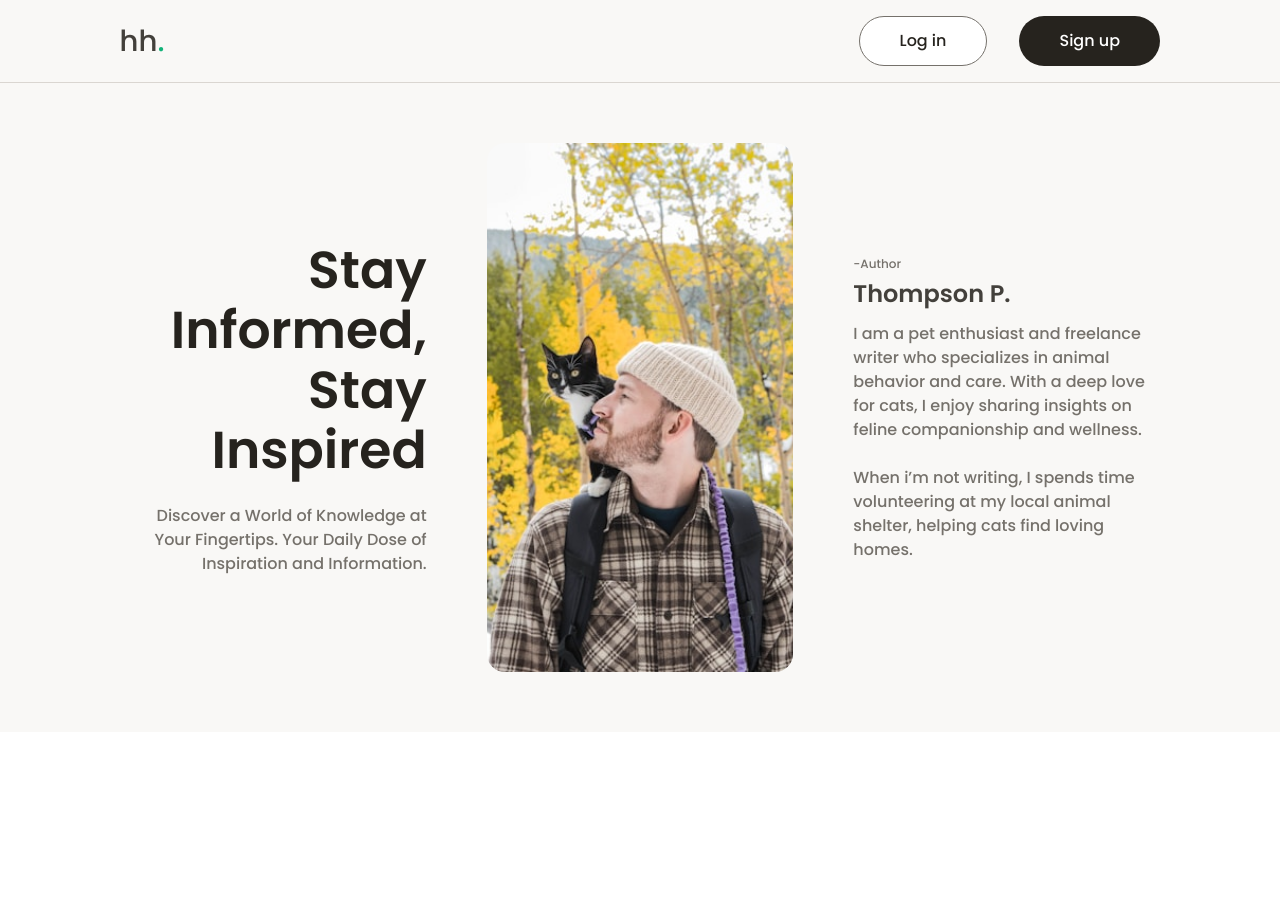
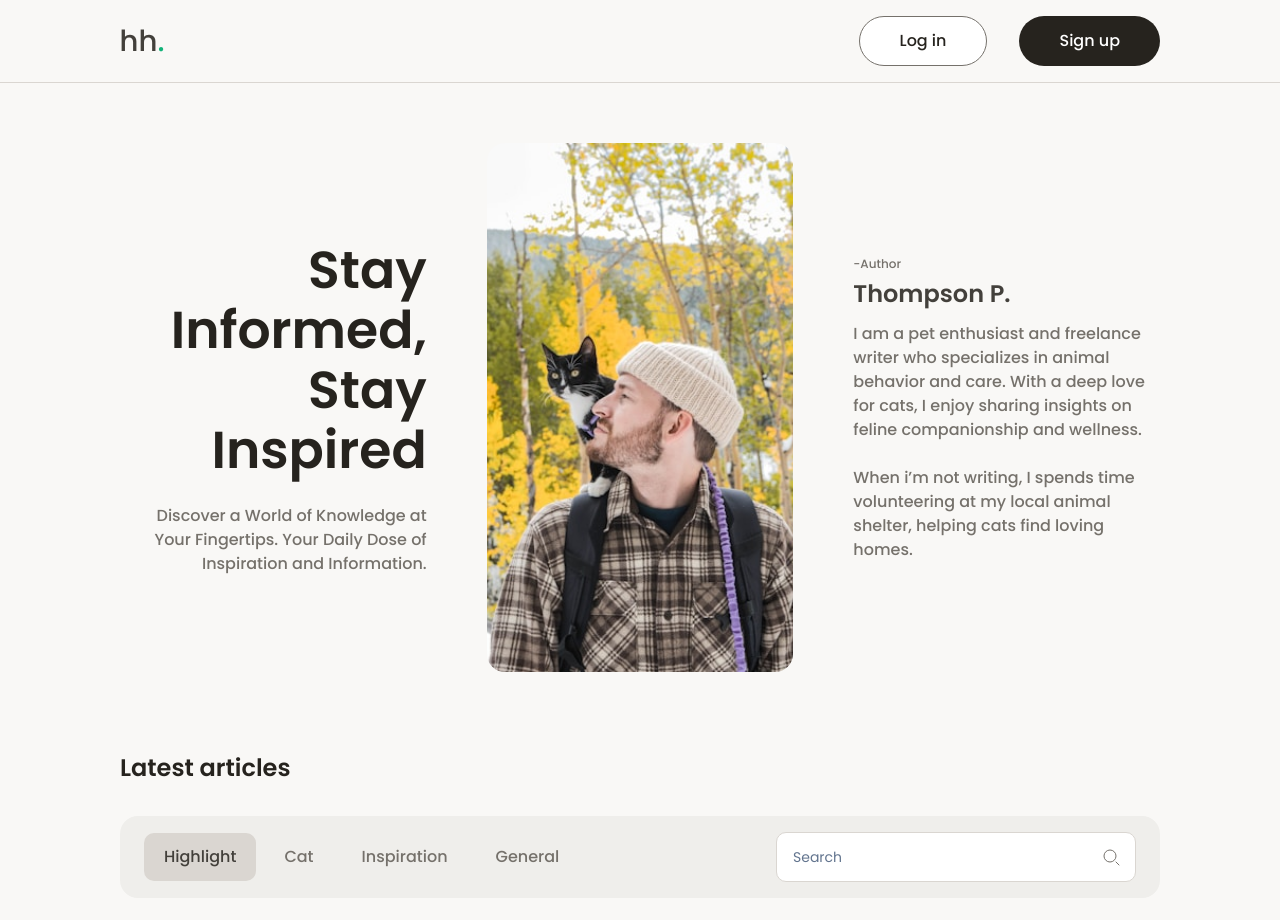
Before and after one commit to bosstnk/Route-Boss-Blog, a React (Vite) app: page / in a window 1280 px wide. Shown: the top 920 px of the page. Before the commit the page ends 800 px from the top, so only its background shows below. Built offline with nearby package versions, Linux system fonts and the light colour scheme; a web font is replaced by a local one.

Commit message:
feat: implement ArticleSection component and integrate it into LandingPage

```diff
--- /dev/null
+++ b/src/components/ArticleSection.jsx
@@ -0,0 +1,51 @@
+import { Input } from "@/components/ui/input";
+
+function ArticleSection() {
+  return (
+    <div className="w-full max-w-[1200px] flex flex-col mx-auto">
+      <div className="w-full flex flex-col gap-8">
+        <h3 className="text-headline-3 leading-8 text-base-brown-600">
+          Latest articles
+        </h3>
+        <div className="w-full px-6 py-4 rounded-2xl flex flex-row items-center justify-between bg-base-brown-200">
+          <nav aria-label="Category tabs">
+            <ul class="flex gap-2">
+              <li>
+                <button className="text-body-1 px-5 py-3 text-base-brown-500 bg-base-brown-300 rounded-lg">Highlight</button>
+              </li>
+              <li>
+                <button className="text-body-1 px-5 py-3 text-base-brown-400">Cat</button>
+              </li>
+              <li>
+                <button className="text-body-1 px-5 py-3 text-base-brown-400 ">Inspiration</button>
+              </li>
+              <li>
+                <button className="text-body-1 px-5 py-3 text-base-brown-400">General</button>
+              </li>
+            </ul>
+          </nav>
+          <div className="w-[360px] pl-4 pr-3 py-3 bg-base-white border border-base-brown-300 rounded-lg flex flex-row gap-1">
+            <Input
+              type="search"
+              placeholder="Search"
+              className="
+                w-full max-w-[304px] max-h-6
+                px-0 py-0
+                border-0 shadow-none
+                focus:outline-none
+                focus:ring-0
+                focus-visible:ring-0
+                focus-visible:outline-none"
+            />
+            <img
+              src="src\components\images\Search_light.svg"
+              alt="search-icon"
+            />
+          </div>
+        </div>
+      </div>
+    </div>
+  );
+}
+
+export default ArticleSection;
--- a/src/components/LandingPage.jsx
+++ b/src/components/LandingPage.jsx
@@ -1,9 +1,11 @@
 import HeroSection from "./HeroSection"
+import ArticleSection from "./ArticleSection";
 
 function LandingPage () {
     return (
-        <div className="w-full px-[7.5rem] py-[3.75rem] bg-base-brown-100">
+        <div className="w-full px-[7.5rem] py-[3.75rem] bg-base-brown-100 flex flex-col gap-20">
             <HeroSection />
+            <ArticleSection/>
         </div>
     );
 }
--- /dev/null
+++ b/src/components/ui/input.jsx
@@ -0,0 +1,24 @@
+import * as React from "react"
+
+import { cn } from "@/lib/utils"
+
+function Input({
+  className,
+  type,
+  ...props
+}) {
+  return (
+    <input
+      type={type}
+      data-slot="input"
+      className={cn(
+        "file:text-foreground placeholder:text-muted-foreground selection:bg-primary selection:text-primary-foreground dark:bg-input/30 border-input h-9 w-full min-w-0 rounded-md border bg-transparent px-3 py-1 text-base shadow-xs transition-[color,box-shadow] outline-none file:inline-flex file:h-7 file:border-0 file:bg-transparent file:text-sm file:font-medium disabled:pointer-events-none disabled:cursor-not-allowed disabled:opacity-50 md:text-sm",
+        "focus-visible:border-ring focus-visible:ring-ring/50 focus-visible:ring-[3px]",
+        "aria-invalid:ring-destructive/20 dark:aria-invalid:ring-destructive/40 aria-invalid:border-destructive",
+        className
+      )}
+      {...props} />
+  );
+}
+
+export { Input }
```
Also changed, not shown: src/App.jsx (+0 -10 lines), src/components/images/Search_light.svg (added).
